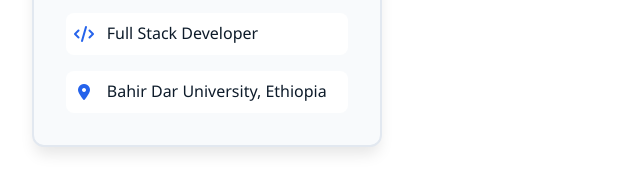
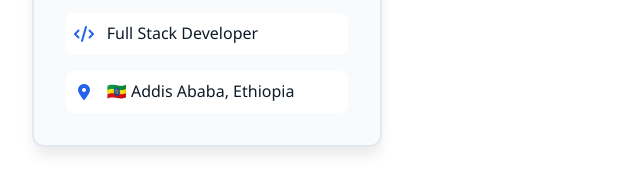
Before and after one commit to worknehabnet75/workneh-portfolio, a plain HTML site: page index.html in a window 1280 px wide. Shown: the part 2134-2315 px from the top of the page, 28-668 px from the left. Drawn offline with Linux system fonts and the light colour scheme.

Commit message:
Update portfolio location to Addis Ababa, Ethiopia 🇪🇹

```diff
--- a/index.html
+++ b/index.html
@@ -4,7 +4,7 @@
     <meta charset="UTF-8">
     <meta name="viewport" content="width=device-width, initial-scale=1.0">
     <title>Workineh Abenet | Cybersecurity Professional | Blue Team/SOC Analyst</title>
-    <meta name="description" content="Workineh Abenet – Cybersecurity Professional, Blue Team/SOC Analyst, SIEM Developer, and Full Stack Developer from Bahir Dar University, Ethiopia. Specializing in threat detection, incident response, and secure software development.">
+    <meta name="description" content="Workineh Abenet – Cybersecurity Professional, Blue Team/SOC Analyst, SIEM Developer, and Full Stack Developer based in Addis Ababa, Ethiopia. Graduate of Bahir Dar University. Specializing in threat detection, incident response, and secure software development.">
     <meta property="og:title" content="Workineh Abenet | Cybersecurity Professional">
     <meta property="og:description" content="Blue Team/SOC Analyst, SIEM Developer, and Full Stack Developer. Hands-on experience in threat detection, incident response, and secure systems.">
     <meta property="og:type" content="website">
@@ -151,7 +151,7 @@
                         <p><i class="fas fa-graduation-cap"></i> Cybersecurity Professional</p>
                         <p><i class="fas fa-shield-alt"></i> Blue Team Specialist | SOC Analyst</p>
                         <p><i class="fas fa-code"></i> Full Stack Developer</p>
-                        <p><i class="fas fa-map-marker-alt"></i> Bahir Dar University, Ethiopia</p>
+                        <p><i class="fas fa-map-marker-alt"></i> 🇪🇹 Addis Ababa, Ethiopia</p>
                     </div>
                 </div>
                 <div class="about-content">
```
